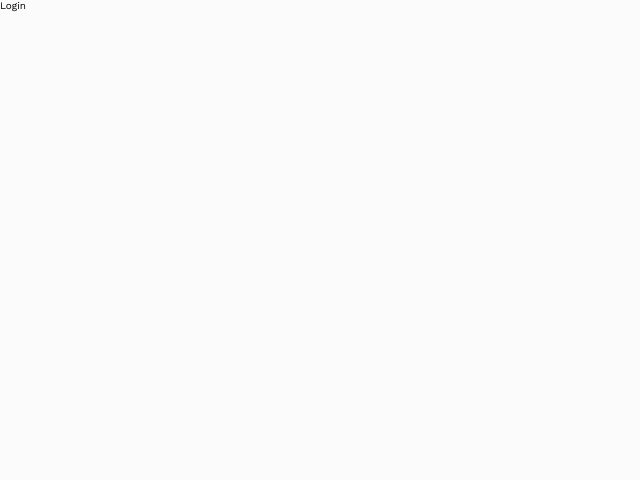
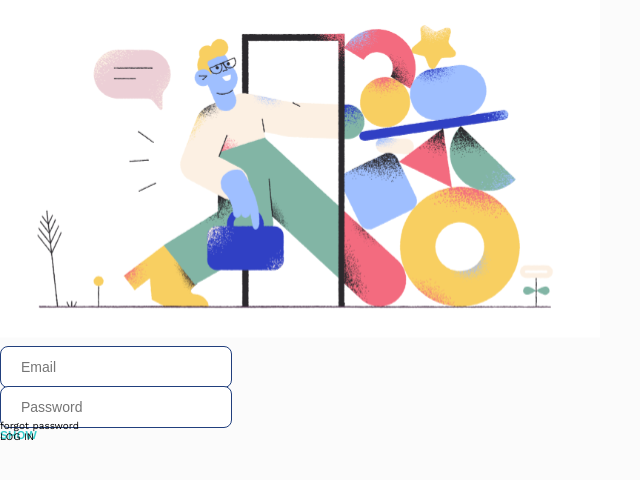
Before and after one commit to badex-ai/lendsqr-fe-test, a React (Create React App) app: page /login in a window 1280 px wide. Shown: the top 480 px of the page, without its empty margins (0-640 px from the left). Built offline with nearby package versions, Linux system fonts and the light colour scheme.

Commit message:
feat (frontend): created the login page file

```diff
--- a/src/components/atoms/ButtonBg.tsx
+++ b/src/components/atoms/ButtonBg.tsx
@@ -1,10 +1,19 @@
 import React from 'react'
+import styles from './buttonBg.module.scss'
+import { ButtonProps } from '../../types';
 
-type Props = {}
 
-const ButtonBg = (props: Props) => {
+const ButtonBg: React.FC<ButtonProps> = ({ vars, text,onClickBtn, ...props }) => {
+
+function getWrapperClass() {
+  return vars === "solid" ? styles.smBtn_solid : styles.smBtn_ghost;
+}
+
   return (
-    <div>ButtonBg</div>
+
+    <button type='button' onClick={onClickBtn} className={`${styles.smBtn} ${getWrapperClass()}`}>
+      {text}
+    </button>
   )
 }
 
--- a/src/components/atoms/ButtonMd.tsx
+++ b/src/components/atoms/ButtonMd.tsx
@@ -1,12 +1,9 @@
 import React from 'react'
 import styles from './buttonMd.module.scss'
-interface ButtonMdProps extends React.HTMLAttributes<HTMLDivElement> {
-  vars: 'solid' | 'ghost';
-  text: string;
-  onClickBtn: ()=> void
-}
+import { ButtonProps } from '../../types'
 
-const ButtonMd: React.FC<ButtonMdProps> = ({ vars, text,onClickBtn, ...props }) => {
+
+const ButtonMd: React.FC<ButtonProps> = ({ vars, text,onClickBtn, ...props }) => {
 
 function getWrapperClass() {
   return vars === "solid" ? styles.smBtn_solid : styles.smBtn_ghost;
--- a/src/components/atoms/Input.tsx
+++ b/src/components/atoms/Input.tsx
@@ -5,7 +5,7 @@ import { UseFormRegister, FieldValues, Path, FieldError } from 'react-hook-form'
 
 interface InputSmProps<T extends FieldValues = FieldValues> {
   id: Path<T>;
-  label: string;
+  label?: string | null;
   type?: "password" | "text" | "email" | "date" | "tel";
   size?: "sm" | "lg";
   placeholder?: string;
@@ -16,7 +16,7 @@ interface InputSmProps<T extends FieldValues = FieldValues> {
 
 const Input = <T extends FieldValues = FieldValues>({
   id,
-  label,
+  label =  null,
   type = "text",
   size = "sm",
   placeholder = "",
@@ -36,12 +36,12 @@ const Input = <T extends FieldValues = FieldValues>({
 
   return (
     <div className={styles.input}>
-      <label
+     {label && <label
         htmlFor={id}
         className={`${styles.input_label} block text-sm font-medium text-gray-700`}
       >
         {label}
-      </label>
+      </label>}
 
       <div className={getWrapperClass()}>
         <input className={styles.input_sm_inp}
--- /dev/null
+++ b/src/components/atoms/buttonBg.module.scss
@@ -0,0 +1,21 @@
+@use '../../styles/variables' as var;
+.bgBtn{
+
+    width: 44.8rem ;
+    height: 4.8rem;
+    border-radius: .8rem;
+    display: flex;
+    justify-content: center;
+    align-items: center;
+
+    &_solid{
+        background-color: var.$primary-olive ;
+        // border: 1px solid var.$primary-olive;
+    }
+
+    &_ghost{
+        background-color: white;
+        border: 1px solid var.$primary-grey-border;
+
+    }
+}
--- a/src/components/organisms/OrgFilter.tsx
+++ b/src/components/organisms/OrgFilter.tsx
@@ -59,7 +59,7 @@ const OrgFilter = (props: Props) => {
       {/* username */}
       <Input
         id='username'
-        placeholder='Enter username'
+        placeholder='User'
         label='Username'
         register={register}
         error={errors.username}
@@ -69,7 +69,7 @@ const OrgFilter = (props: Props) => {
       <Input
         id='userEmail'
         type='email'
-        placeholder='Enter email'
+        placeholder='Email'
         label='Email'
         register={register}
         error={errors.userEmail}
@@ -79,7 +79,7 @@ const OrgFilter = (props: Props) => {
         {/* Date */}
         <DateInput
         id='date'
-        label='Select Date'
+        label='Date'
         register={register}
         error={errors.date}
       />
--- a/src/pages/Login.tsx
+++ b/src/pages/Login.tsx
@@ -1,10 +1,62 @@
 import React from 'react'
+import Input from '../components/atoms/Input'
+import signInImage from '../assets/images/signInImage.svg'
+import {LoginFormData, loginFormSchema} from '../types'
+import { useForm } from 'react-hook-form';
+import { zodResolver } from '@hookform/resolvers/zod';
+import ButtonBg from '../components/atoms/ButtonBg';
 
 type Props = {}
 
 const Login = (props: Props) => {
+
+  const {
+        register,
+        handleSubmit,
+        reset,
+        formState: { errors, isSubmitting },
+    } = useForm<LoginFormData>({
+        resolver: zodResolver(loginFormSchema),
+          mode: 'onChange', // Validates on change for better UX
+          defaultValues: {
+            password: '',
+            email: '',
+            }
+        });
+
+    async function handleLogin(data: LoginFormData) {
+      // isSubmitting
+      await new Promise((r) => setTimeout(r, 1000));
+    reset();
+    }
   return (
-    <div>Login</div>
+    <div>
+      <div>
+        <img src={signInImage} alt='sign in'/>
+      </div>
+      <div>
+        <form onSubmit={handleSubmit(handleLogin)}>
+           <Input
+        id='email'
+        type='email'
+        placeholder='Email'
+        register={register}
+        error={errors.email}
+        size='lg'
+      />
+           <Input
+        id='password'
+        type='password'
+        placeholder='Password'
+        register={register}
+        error={errors.password}
+        size='lg'
+      />
+      <div>forgot password</div>
+      <ButtonBg text='LOG IN' vars='solid' onClickBtn={handleLogin}/>
+        </form>
+      </div>
+    </div>
   )
 }
 
--- a/src/types.ts
+++ b/src/types.ts
@@ -65,7 +65,13 @@ export const loginFormSchema = z.object({
     )
 });
 
+interface ButtonProps extends React.HTMLAttributes<HTMLDivElement> {
+  vars: 'solid' | 'ghost';
+  text: string;
+  onClickBtn: ()=> void
+}
+
 
 type FilterOrgFormData = z.infer<typeof filterOrgFormSchema>;
 type LoginFormData = z.infer<typeof loginFormSchema>;
-export type {User, UserContextType, NavLinkType,NavLinkArray, SvgIconComponent, StatusEnum,CustomerType,FilterOrgFormData,LoginFormData}
+export type {User, UserContextType, NavLinkType,NavLinkArray, SvgIconComponent, StatusEnum,CustomerType,FilterOrgFormData,LoginFormData,ButtonProps}
```
Also changed, not shown: src/assets/images/signInImage.svg (renamed from src/assets/images/pablo-sign-in 1.svg).
